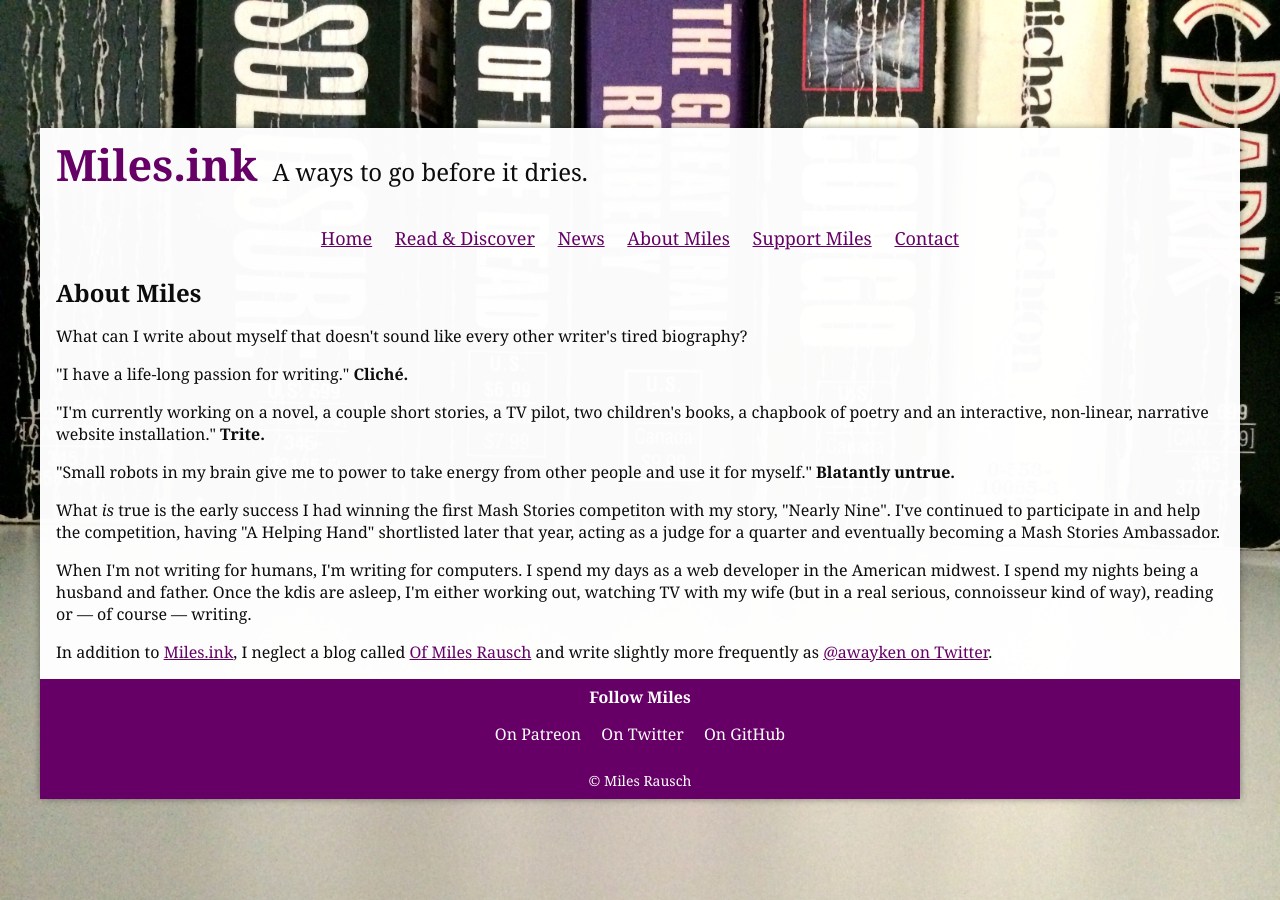
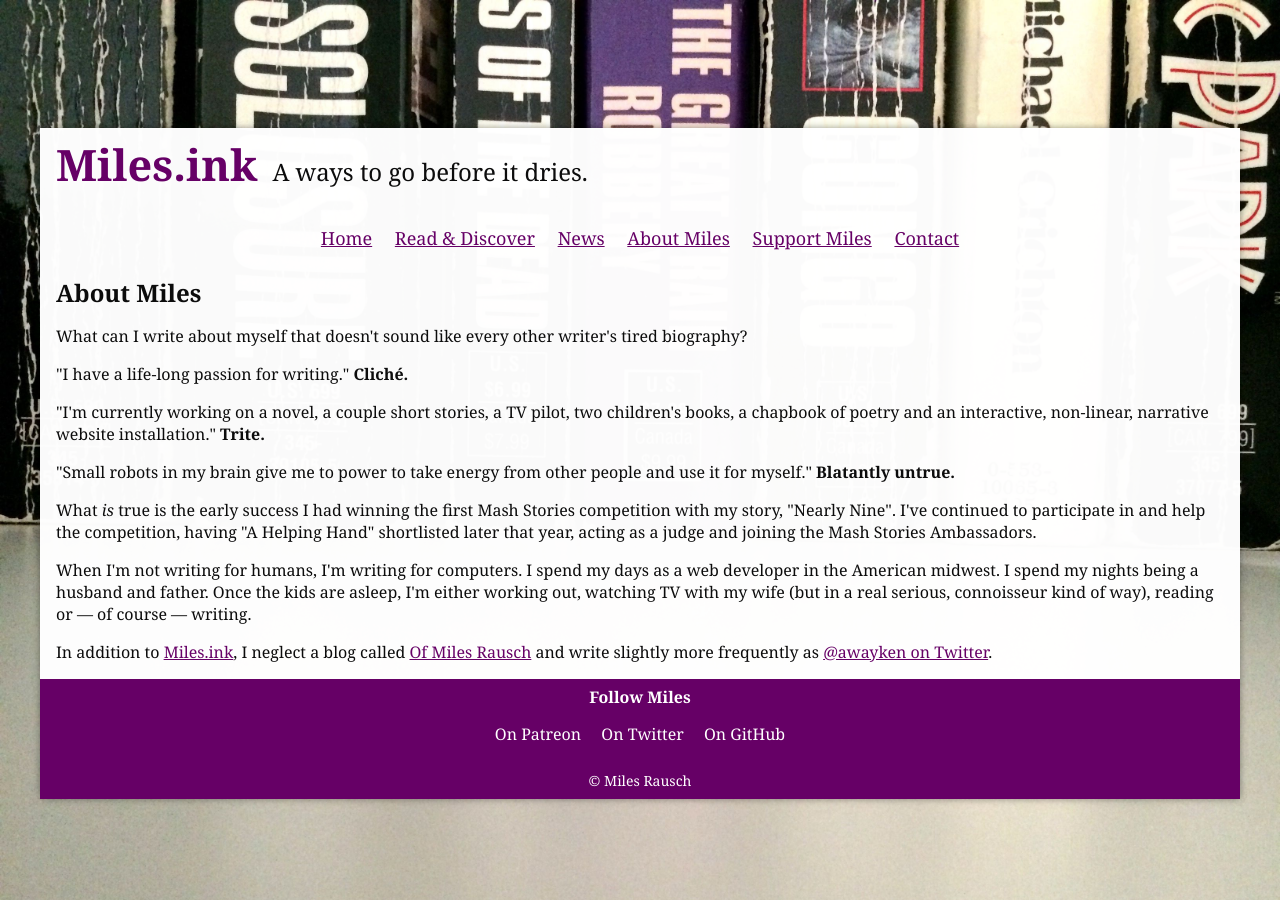
Before and after one commit to awayken/miles.ink, a Jekyll site: the page built from about/index.html, in a window 1280 px wide. Built offline with Jekyll 4.4.1, drawn with Linux system fonts in a browser that asks for light colours.

Commit message:
Fixed #25

```diff
--- a/about/index.html
+++ b/about/index.html
@@ -11,8 +11,8 @@ nav_order: 30
 
 <p>"Small robots in my brain give me to power to take energy from other people and use it for myself." <strong>Blatantly untrue.</strong></p>
 
-<p>What <em>is</em> true is the early success I had winning the first Mash Stories competiton with my story, "Nearly Nine". I've continued to participate in and help the competition, having "A Helping Hand" shortlisted later that year, acting as a judge for a quarter and eventually becoming a Mash Stories Ambassador.</p>
+<p>What <em>is</em> true is the early success I had winning the first Mash Stories competition with my story, "Nearly Nine". I've continued to participate in and help the competition, having "A Helping Hand" shortlisted later that year, acting as a judge and joining the Mash Stories Ambassadors.</p>
 
-<p>When I'm not writing for humans, I'm writing for computers. I spend my days as a web developer in the American midwest. I spend my nights being a husband and father. Once the kdis are asleep, I'm either working out, watching TV with my wife (but in a real serious, connoisseur kind of way), reading or &mdash; of course &mdash; writing.</p>
+<p>When I'm not writing for humans, I'm writing for computers. I spend my days as a web developer in the American midwest. I spend my nights being a husband and father. Once the kids are asleep, I'm either working out, watching TV with my wife (but in a real serious, connoisseur kind of way), reading or &mdash; of course &mdash; writing.</p>
 
 <p>In addition to <a href="http://miles.ink">Miles.ink</a>, I neglect a blog called <a href="http://www.milesrausch.com">Of Miles Rausch</a> and write slightly more frequently as <a href="https://twitter.com/awayken" target="_blank">@awayken on Twitter</a>.</p>
```
